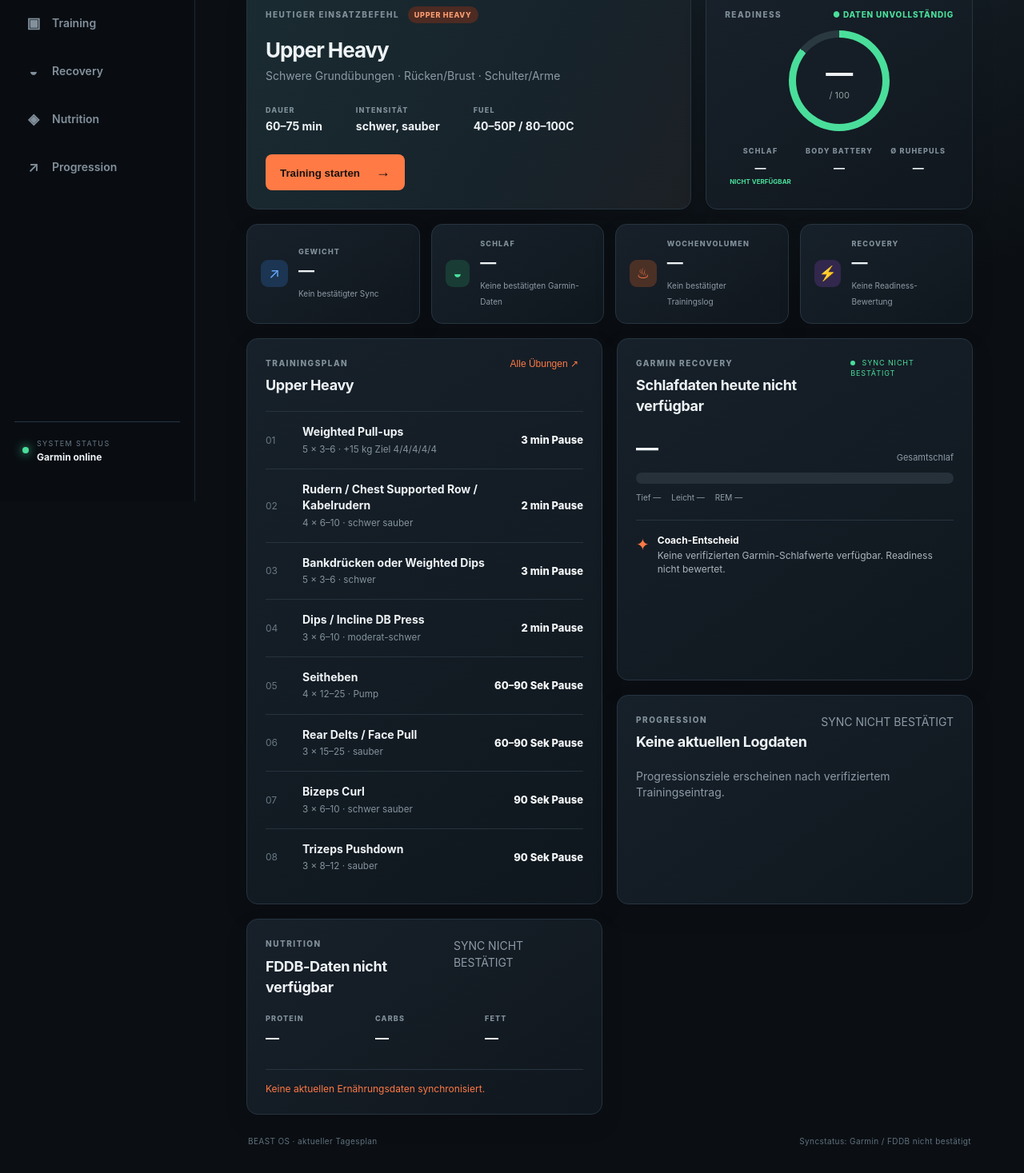
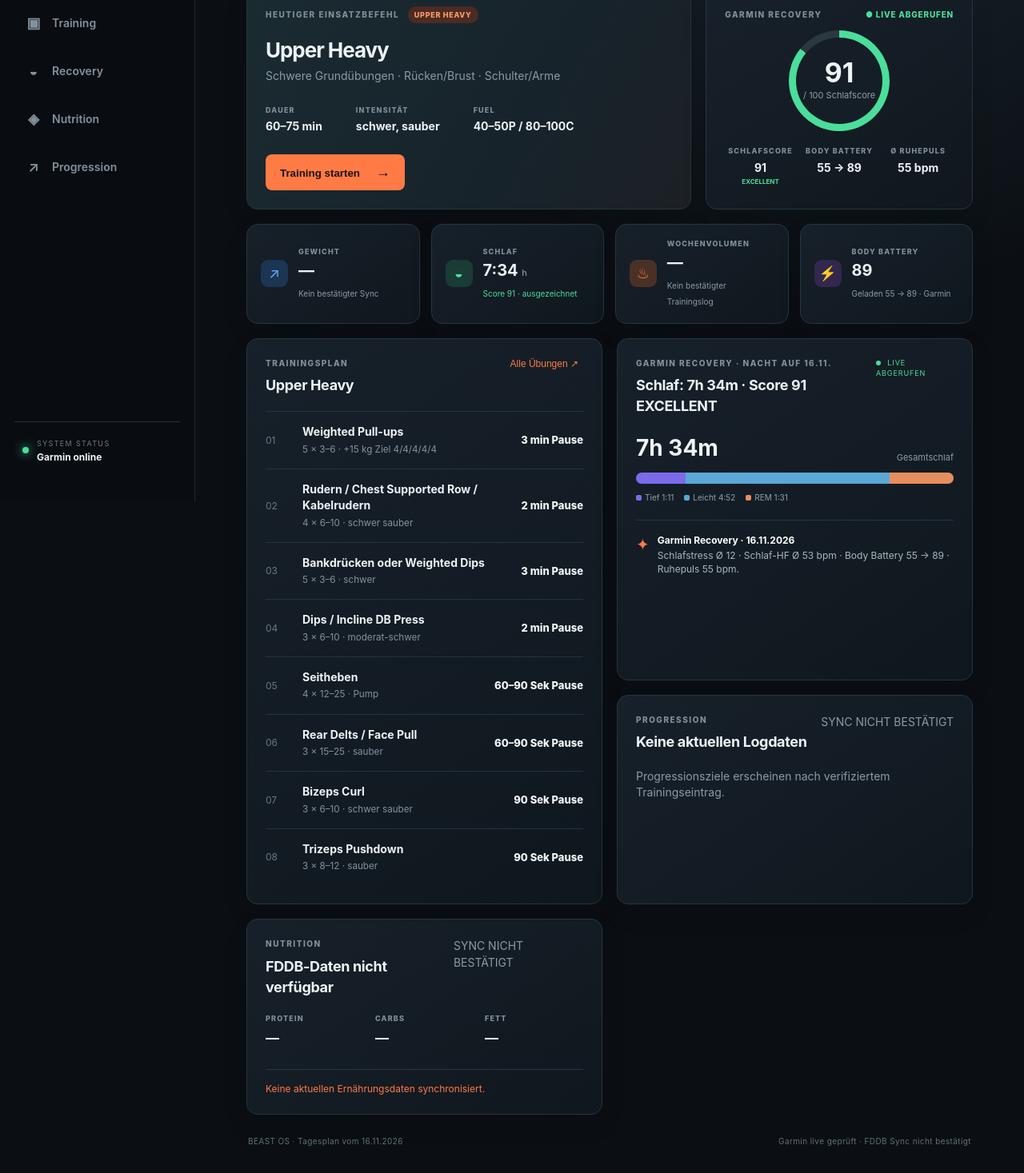
Before and after one commit to JulianG98/JulianG98.github.io, a plain HTML site: page beast-os/index.html in a window 1280 px wide. Shown: the part 173-1640 px from the top of the page at 80% size. Drawn offline with Linux system fonts and the light colour scheme; no server answers.

Commit message:
fix(beast-os): publish verified Garmin recovery data

```diff
--- a/beast-os/index.html
+++ b/beast-os/index.html
@@ -28,24 +28,24 @@
 
       <section class="hero-grid">
         <article class="mission-card card"><div class="card-label">HEUTIGER EINSATZBEFEHL <span class="pill orange">UPPER HEAVY</span></div><h2>Upper Heavy</h2><p class="muted">Schwere Grundübungen · Rücken/Brust · Schulter/Arme</p><div class="mission-meta"><div><span>DAUER</span><strong>60–75 min</strong></div><div><span>INTENSITÄT</span><strong>schwer, sauber</strong></div><div><span>FUEL</span><strong>40–50P / 80–100C</strong></div></div><button class="primary" onclick="startWorkout()">Training starten <span>→</span></button></article>
-        <article class="readiness card"><div class="card-label">READINESS <span class="status-good">● DATEN UNVOLLSTÄNDIG</span></div><div class="score-ring"><div><strong>—</strong><span>/ 100</span></div></div><div class="readiness-stats"><div><span>SCHLAF</span><strong>— <small>NICHT VERFÜGBAR</small></strong></div><div><span>BODY BATTERY</span><strong>—</strong></div><div><span>Ø RUHEPULS</span><strong>—</strong></div></div></article>
+        <article class="readiness card"><div class="card-label">GARMIN RECOVERY <span class="status-good">● LIVE ABGERUFEN</span></div><div class="score-ring"><div><strong>91</strong><span>/ 100 Schlafscore</span></div></div><div class="readiness-stats"><div><span>SCHLAFSCORE</span><strong>91 <small>EXCELLENT</small></strong></div><div><span>BODY BATTERY</span><strong>55 → 89</strong></div><div><span>Ø RUHEPULS</span><strong>55 bpm</strong></div></div></article>
       </section>
 
       <section class="metric-grid">
         <article class="metric card"><div class="metric-icon blue">↗</div><div><span>GEWICHT</span><strong>—</strong><em>Kein bestätigter Sync</em></div></article>
-        <article class="metric card"><div class="metric-icon green">◒</div><div><span>SCHLAF</span><strong>—</strong><em>Keine bestätigten Garmin-Daten</em></div></article>
+        <article class="metric card"><div class="metric-icon green">◒</div><div><span>SCHLAF</span><strong>7:34 <small>h</small></strong><em class="green-text">Score 91 · ausgezeichnet</em></div></article>
         <article class="metric card"><div class="metric-icon orange-bg">♨</div><div><span>WOCHENVOLUMEN</span><strong>—</strong><em>Kein bestätigter Trainingslog</em></div></article>
-        <article class="metric card"><div class="metric-icon purple">⚡</div><div><span>RECOVERY</span><strong>—</strong><em>Keine Readiness-Bewertung</em></div></article>
+        <article class="metric card"><div class="metric-icon purple">⚡</div><div><span>BODY BATTERY</span><strong>89</strong><em>Geladen 55 → 89 · Garmin</em></div></article>
       </section>
 
       <section class="content-grid">
         <article class="card training-card" id="training"><div class="section-head"><div><div class="card-label">TRAININGSPLAN</div><h3>Upper Heavy</h3></div><button class="text-btn" onclick="togglePlan()">Alle Übungen ↗</button></div><div class="exercise-list" id="exerciseList"></div></article>
-        <article class="card recovery-card" id="recovery"><div class="section-head"><div><div class="card-label">GARMIN RECOVERY</div><h3>Schlafdaten heute nicht verfügbar</h3></div><span class="live-badge"><i></i> SYNC NICHT BESTÄTIGT</span></div><div class="sleep-bar"><div class="sleep-total"><strong>—</strong><span>Gesamtschlaf</span></div><div class="bar"><i style="width:0%" class="deep"></i><i style="width:0%" class="light"></i><i style="width:0%" class="rem"></i></div><div class="legend"><span>Tief —</span><span>Leicht —</span><span>REM —</span></div></div><div class="coach-note"><span>✦</span><p><strong>Coach-Entscheid</strong>Keine verifizierten Garmin-Schlafwerte verfügbar. Readiness nicht bewertet.</p></div></article>
+        <article class="card recovery-card" id="recovery"><div class="section-head"><div><div class="card-label">GARMIN RECOVERY · NACHT AUF 16.11.</div><h3>Schlaf: 7h 34m · Score 91 EXCELLENT</h3></div><span class="live-badge"><i></i> LIVE ABGERUFEN</span></div><div class="sleep-bar"><div class="sleep-total"><strong>7h 34m</strong><span>Gesamtschlaf</span></div><div class="bar"><i style="width:15.6%" class="deep"></i><i style="width:64.3%" class="light"></i><i style="width:20%" class="rem"></i></div><div class="legend"><span><i class="deep"></i>Tief 1:11</span><span><i class="light"></i>Leicht 4:52</span><span><i class="rem"></i>REM 1:31</span></div></div><div class="coach-note"><span>✦</span><p><strong>Garmin Recovery · 16.11.2026</strong>Schlafstress Ø 12 · Schlaf-HF Ø 53 bpm · Body Battery 55 → 89 · Ruhepuls 55 bpm.</p></div></article>
         <article class="card progress-card" id="progress"><div class="section-head"><div><div class="card-label">PROGRESSION</div><h3>Keine aktuellen Logdaten</h3></div><span class="muted">SYNC NICHT BESTÄTIGT</span></div><p class="muted">Progressionsziele erscheinen nach verifiziertem Trainingseintrag.</p></article>
         <article class="card nutrition-card" id="nutrition"><div class="section-head"><div><div class="card-label">NUTRITION</div><h3>FDDB-Daten nicht verfügbar</h3></div><span class="muted">SYNC NICHT BESTÄTIGT</span></div><div class="macro-row"><div><span>PROTEIN</span><strong>—</strong></div><div><span>CARBS</span><strong>—</strong></div><div><span>FETT</span><strong>—</strong></div></div><div class="nutrition-tip">Keine aktuellen Ernährungsdaten synchronisiert.</div></article>
       </section>
 
-      <footer><span>BEAST OS · aktueller Tagesplan</span><span>Syncstatus: Garmin / FDDB nicht bestätigt</span></footer>
+      <footer><span>BEAST OS · Tagesplan vom 16.11.2026</span><span>Garmin live geprüft · FDDB Sync nicht bestätigt</span></footer>
     </main>
   </div>
   <div class="modal-backdrop" id="workoutModal" aria-hidden="true"><section class="modal logger-modal" role="dialog" aria-modal="true" aria-labelledby="modalTitle"><div class="logger-top"><button class="modal-close" onclick="closeWorkout()">⌄</button><div class="timer" id="workoutTimer">00:00:00</div><button class="finish-btn" onclick="saveWorkout()">→</button></div><input class="workout-note" placeholder="Deine Trainingsnotizen..." aria-label="Trainingsnotizen"><div class="logger-heading"><div><div class="card-label">LIVE TRAINING</div><h2 id="modalTitle">Upper Heavy</h2></div><span class="logger-status">● AKTIV</span></div><div id="logRows" class="log-rows"></div><button class="add-exercise" onclick="addExerciseCard()">＋ Übung</button></section></div>
```
